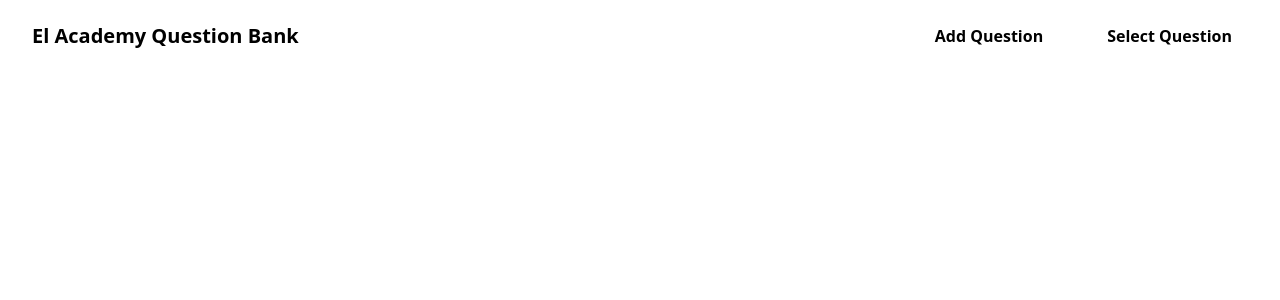
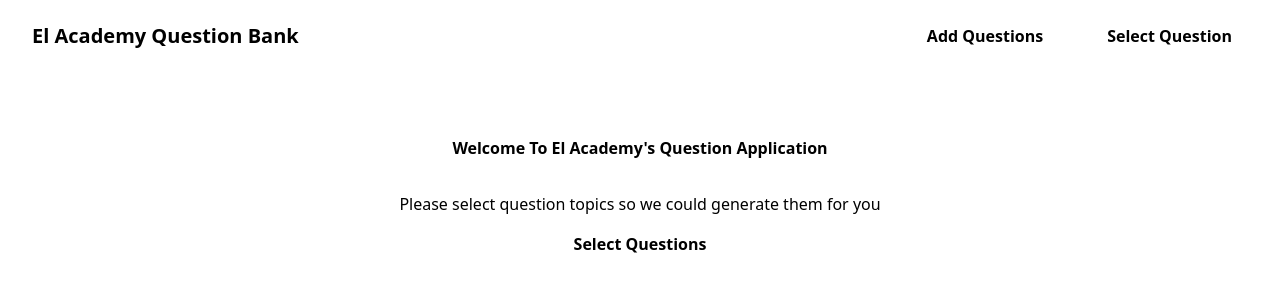
Before and after one commit to triggac4/question-bank, a React (Create React App) app: page / in a window 1280 px wide. Shown: the top 300 px of the page. Built offline with nearby package versions, Linux system fonts and the light colour scheme.

Commit message:
main Content done

```diff
--- a/src/App.jsx
+++ b/src/App.jsx
@@ -1,8 +1,10 @@
 import Header from "./components/header";
+import MainContent from "./components/main_content";
 function App() {
     return (
         <>
             <Header />
+            <MainContent />
         </>
     );
 }
--- /dev/null
+++ b/src/components/button.jsx
@@ -0,0 +1,11 @@
+import React from "react";
+
+const Button = ({ text }) => {
+    return (
+        <button className="border-none hover:bg-blue-400 hover:text-white font-semibold p-4 capitalize">
+            {text}
+        </button>
+    );
+};
+
+export default Button;
--- a/src/components/header.jsx
+++ b/src/components/header.jsx
@@ -1,4 +1,5 @@
 import React from "react";
+import Button from "./button";
 
 const Header = () => {
     return (
@@ -7,12 +8,8 @@
                 El Academy Question Bank
             </h1>
             <div className="flex gap-8">
-                <button className="border-none hover:bg-blue-400 hover:text-white font-semibold p-4">
-                    Add Question
-                </button>
-                <button className="border-none hover:bg-blue-400 hover:text-white font-semibold p-4">
-                    Select Question
-                </button>
+                <Button text="Add Questions" />
+                <Button text="Select Question" />
             </div>
         </header>
     );
--- /dev/null
+++ b/src/components/main_content.jsx
@@ -0,0 +1,21 @@
+import React from "react";
+import Button from "./button";
+
+const MainContent = () => {
+    return (
+        <main className="my-16 flex flex-col justify-center items-center gap-8">
+            <h4 className="font-bold">
+                Welcome To El Academy's Question Application
+            </h4>
+            <div className="flex flex-col justify-center">
+                <p>
+                    Please select question topics so we could generate them for
+                    you
+                </p>
+                <Button text="select questions" />
+            </div>
+        </main>
+    );
+};
+
+export default MainContent;
--- a/src/index.css
+++ b/src/index.css
@@ -5,6 +5,10 @@
 }
 html {
     box-sizing: border-box;
+    height: 100%;
+}
+body {
+    height: 100%;
 }
 @tailwind base;
 @tailwind components;
--- /dev/null
+++ b/src/modal/react_portal.jsx
@@ -0,0 +1,5 @@
+import { createPortal } from "react-dom";
+
+const ReactPortal = ({ children }) => {
+    return createPortal(children, document.getElementById("modal-root"));
+};
```
